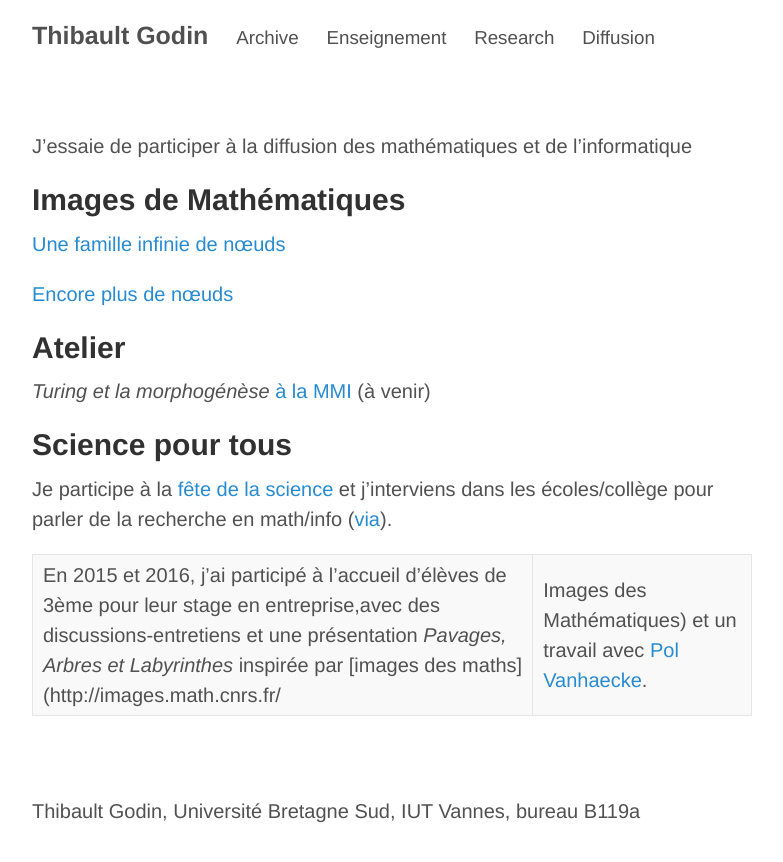
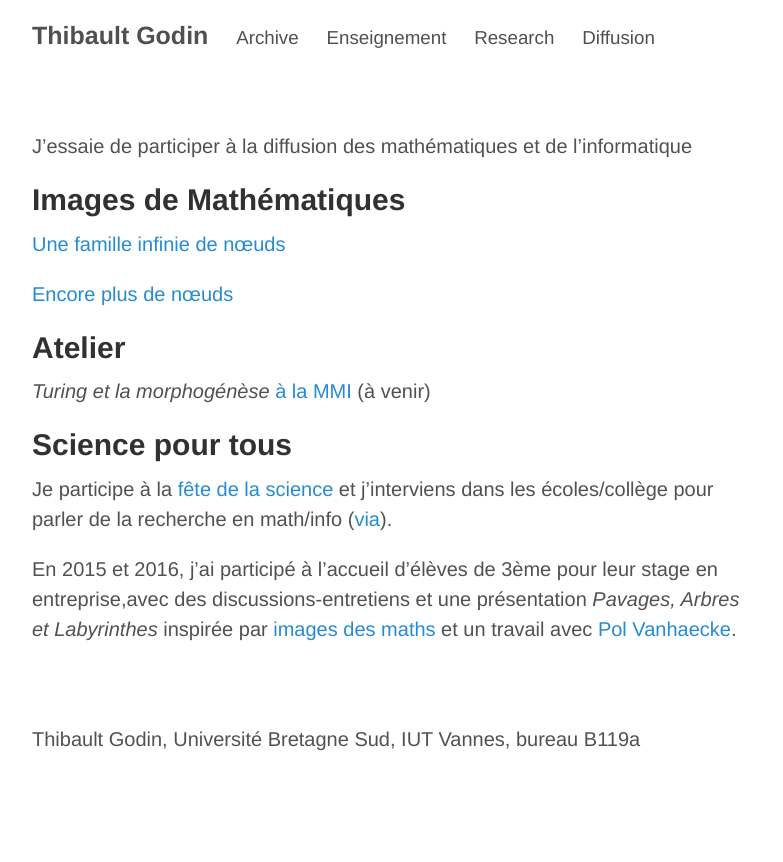
Before and after one commit to thibgodin/thibgodin.github.io, a Jekyll site: the page built from diffusion.md, in a window 1280 px wide. Shown: the top 862 px of the page, without its empty margins (248-1031 px from the left). Built offline with Jekyll 4.4.1, drawn with Linux system fonts in a browser that asks for light colours; our own code applies the rules of GitHub Pages for plain Markdown files; some of the changed lines change nothing that is shown.

Commit message:
stable 21/06/22

```diff
--- a/diffusion.md
+++ b/diffusion.md
@@ -20,4 +20,4 @@ Je participe à la [fête de la science](http://www.fetedelascience.fr/)
 et j'interviens dans les écoles/collège pour parler de la recherche en math/info ([via](https://www.math.univ-paris-diderot.fr/diffusion/index| Diffusion des mathématiques)).
 
 
-En 2015 et 2016, j'ai participé à l'accueil d'élèves de 3ème pour leur stage en entreprise,avec des discussions-entretiens et une présentation _Pavages, Arbres et Labyrinthes_ inspirée par [images des maths](http://images.math.cnrs.fr/|Images des Mathématiques) et un travail avec [Pol Vanhaecke](http://wwwmathlabo.univ-poitiers.fr/~vanhaeck/).
+En 2015 et 2016, j'ai participé à l'accueil d'élèves de 3ème pour leur stage en entreprise,avec des discussions-entretiens et une présentation _Pavages, Arbres et Labyrinthes_ inspirée par [images des maths](http://images.math.cnrs.fr/) et un travail avec [Pol Vanhaecke](http://wwwmathlabo.univ-poitiers.fr/~vanhaeck/).
```
